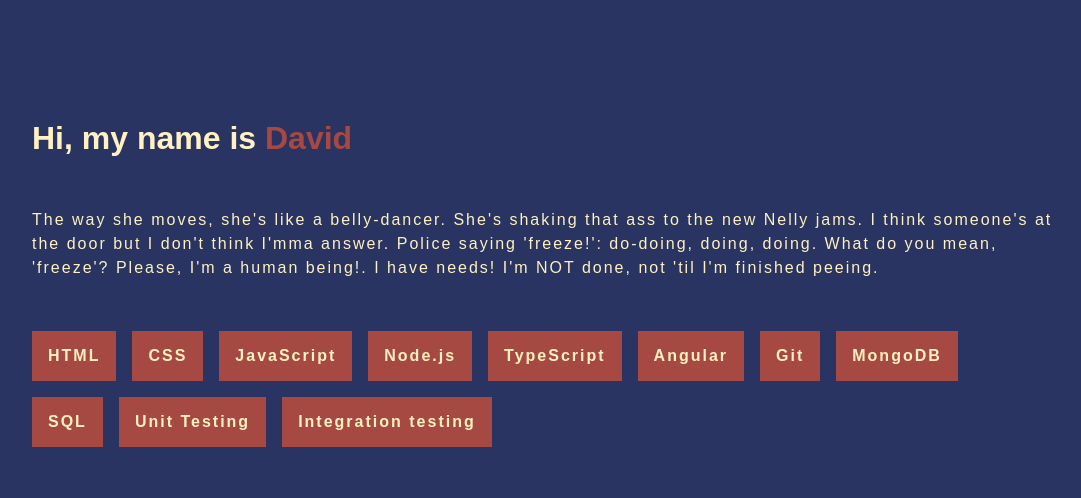
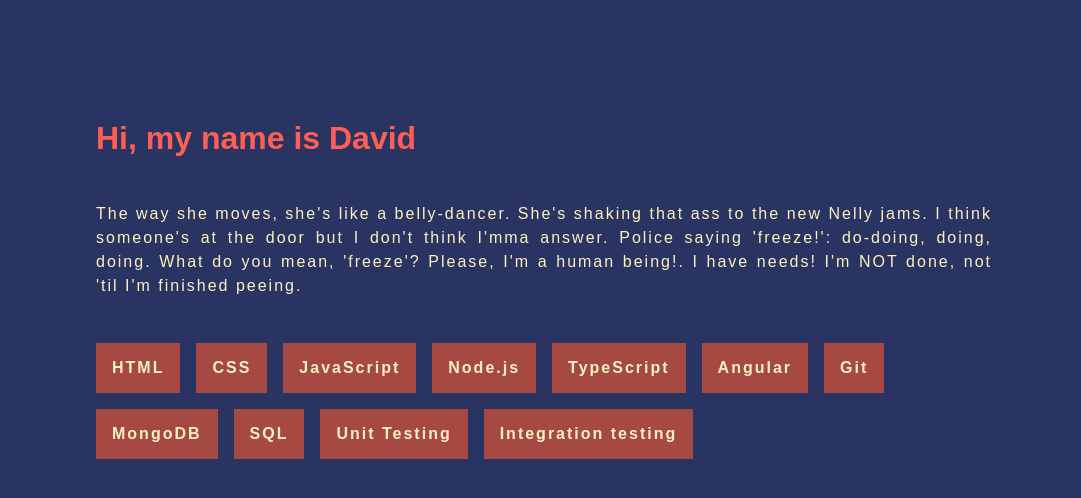
Before and after one commit to pldvd/pldvd.github.io, a plain HTML site: page index.html in a window 1280 px wide. Shown: the whole page, without its empty margins (96-1177 px from the left). Drawn offline with Linux system fonts and the light colour scheme.

Commit message:
body width 70%, text justify

```diff
--- a/index.html
+++ b/index.html
@@ -10,7 +10,7 @@
 </head>
 <body>
   <main>
-    <h1>Hi, my name is <span class="orange">David</span></h1>
+    <h1 class="orange">Hi, my name is David</h1>
     <p class="aboutme">The way she moves, she's like a belly-dancer. She's shaking that ass to the new Nelly jams. I think someone's at the door but I don't think I'mma answer. Police saying 'freeze!': do-doing, doing, doing. What do you mean, 'freeze'? Please, I'm a human being!. I have needs! I'm NOT done, not 'til I'm finished peeing.</p>
     <ul>
       <li>HTML</li>
--- a/style.css
+++ b/style.css
@@ -16,18 +16,19 @@ body {
 }
 
 main {
-  width: 80%;
+  width: 70%;
   height: 70%;
 }
 
 .orange {
-  color: #a64942;
+  color: #fe5f55;
 }
 
 .aboutme {
   margin-top: 5%;
   line-height: 1.5em;
   letter-spacing: 2px;
+  text-align: justify;
 }
 
 ul {
```
